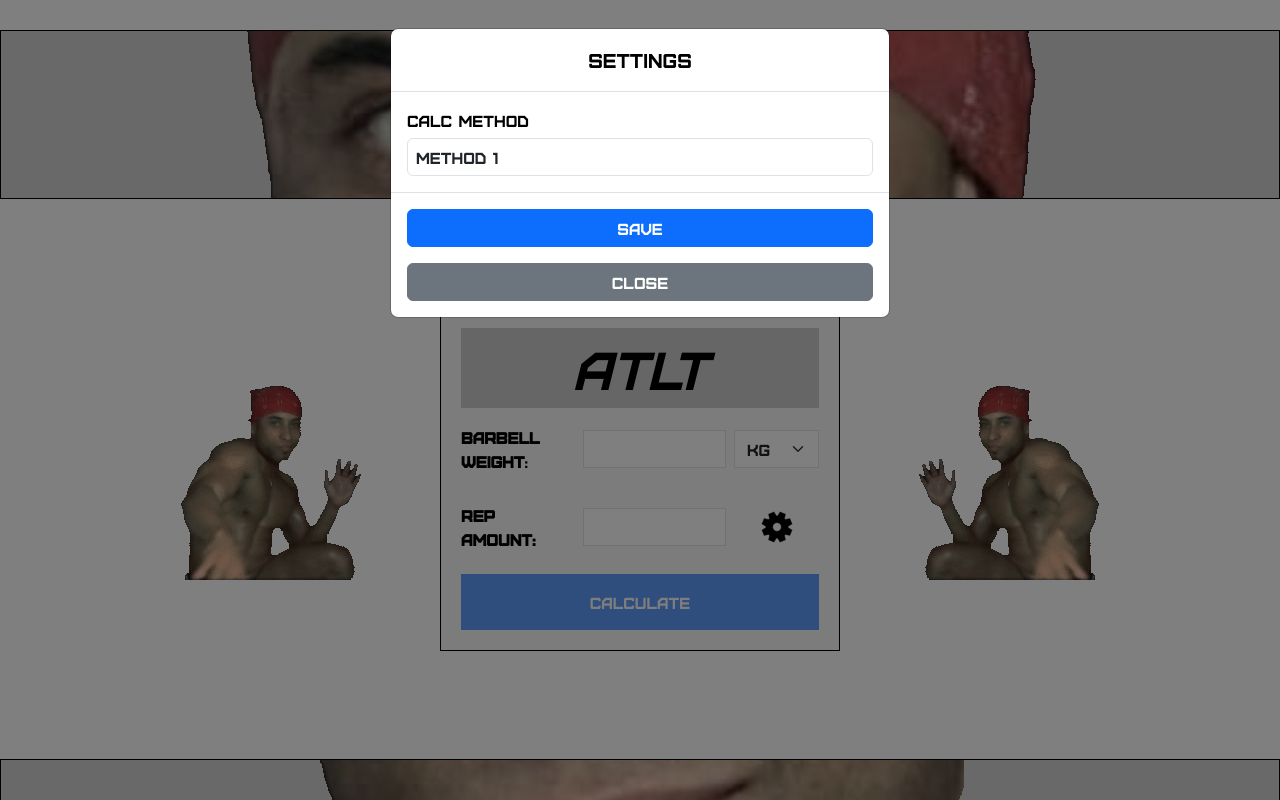
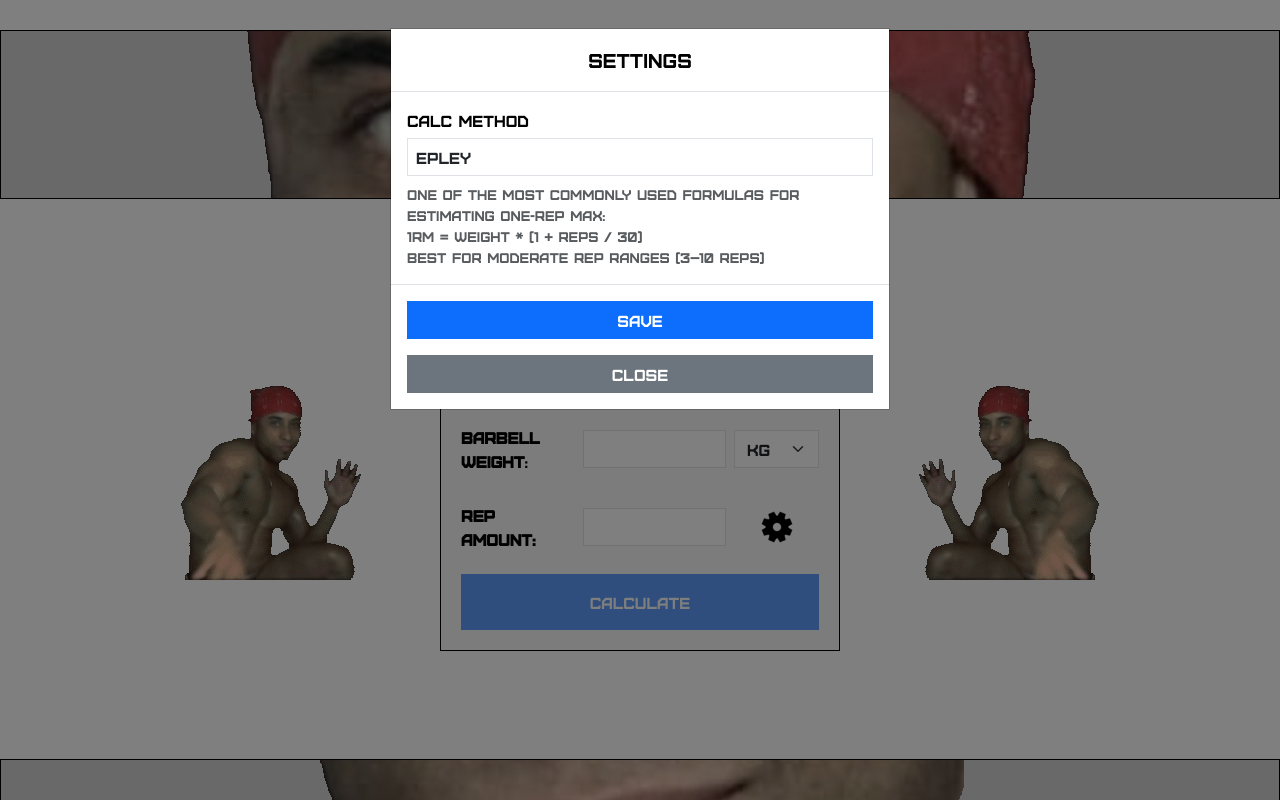
Before and after one commit to XXXRef/aTlT, a React (Vite) app in the folder code/app/: page / in a window 1280 px wide. Both pictures are taken after a click on the picture 776 px from the left and 526 px from the top of the page. Shown: the top 800 px of the page. Built offline with nearby package versions, Linux system fonts and the light colour scheme.

Commit message:
feature: Added various 1RM weight calculation methods

```diff
--- a/code/app/src/Components/App.css
+++ b/code/app/src/Components/App.css
@@ -40,3 +40,8 @@
 .modal-body label { display: block; margin-bottom: 6px; }
 .modal-body .form-control { width: 100%; padding: 6px 8px; }
 .modal-footer { display: flex; justify-content: flex-end; gap: 8px; padding: 12px; }
+/* Sharp edges for SettingsModal */
+.modal-content { border-radius: 0; }
+.modal-header { border-radius: 0; }
+.btn { border-radius: 0; }
+.form-control { border-radius: 0; }
--- a/code/app/src/Components/App.jsx
+++ b/code/app/src/Components/App.jsx
@@ -12,6 +12,8 @@ import settings from '../../settings.json'
 
 import { stubCalcMaxWeight, convertKgToLbs, convertLbsToKg } from "../utilsCalc"
 
+import {weightCalcMethods} from '../weightCalcMethods.js'
+
 
 const { rewardsInfo } = settings
 
@@ -24,7 +26,7 @@ export default function App() {
   const [unit, setUnit] = useState('KG')
   const [unitShown, setUnitShown] = useState('KG')
   const [showSettings, setShowSettings] = useState(false)
-  const [calcMethod, setCalcMethod] = useState('method 1')
+  const [calcMethod, setCalcMethod] = useState(Object.keys(weightCalcMethods)[0])
 
   const onSetCalcMethod = (i_method) => {
     setCalcMethod(i_method)
@@ -38,7 +40,7 @@ export default function App() {
     setUnitShown(units)
     // Convert input to kilograms for internal calculations if needed
     const inputKg = units === 'KG' ? w : convertLbsToKg(w)
-    const maxWeightKg = stubCalcMaxWeight(inputKg, r)
+    const maxWeightKg = stubCalcMaxWeight(inputKg, r, calcMethod)
     // result displayed in chosen unit
     const displayedResult = units === 'KG' ? Math.round(maxWeightKg) : Math.round( convertKgToLbs(maxWeightKg) )
     setResult(displayedResult)
--- a/code/app/src/Components/SettingsModal.jsx
+++ b/code/app/src/Components/SettingsModal.jsx
@@ -1,6 +1,7 @@
 import React, { useState, useEffect } from 'react'
+import weightCalcMethods from '../weightCalcMethods'
 
-export default function SettingsModal({ show, onClose, onSave, initialMethod = 'method 1' }) {
+export default function SettingsModal({ show, onClose, onSave, initialMethod = Object.keys(weightCalcMethods)[0] }) {
   const [method, setMethod] = useState(initialMethod)
 
   useEffect(() => {
@@ -34,9 +35,13 @@ export default function SettingsModal({ show, onClose, onSave, initialMethod = '
                 value={method}
                 onChange={(e) => setMethod(e.target.value)}
               >
-                <option value="method 1">method 1</option>
-                <option value="method 2">method 2</option>
+                {Object.keys(weightCalcMethods).map((methodName) => (
+                  <option key={methodName} value={methodName}>{methodName}</option>
+                ))}
               </select>
+              <small className="form-text text-muted mt-2 d-block" style={{ whiteSpace: 'pre-line' }}>
+                {weightCalcMethods[method]?.description}
+              </small>
             </div>
             <div className="modal-footer">
               <button type="button" className="btn btn-primary" onClick={handleSave}>Save</button>
--- a/code/app/src/utilsCalc.js
+++ b/code/app/src/utilsCalc.js
@@ -1,28 +1,35 @@
-const stubCalcMaxWeight = (weightKg, repsAmount) => {
+import {weightCalcMethods} from './weightCalcMethods.js'
+
+
+// 1RM calculation
+const stubCalcMaxWeight = (weight, repsAmount, calcMethod) => {
     if (0 === repsAmount) {
         return 0
     }
 
     if (1 === repsAmount) {
-        return weightKg
+        return weight
     }
 
     if (repsAmount < 0) {
         return NaN;
     }
 
-    return calcMaxWeight(weightKg, repsAmount);
+    const valMaxWeight = weightCalcMethods[calcMethod].calcFunction(weight, repsAmount);
+
+    return valMaxWeight;
 }
 
 
-const calcMaxWeight = (weightKg, repsAmount) =>
-    weightKg * (1 + repsAmount / 30)
-
-
+// Conversion
 const convertKgToLbs = (kg) => kg * 2.20462
 
 
 const convertLbsToKg = (lbs) => lbs / 2.20462
 
 
-export { stubCalcMaxWeight, convertKgToLbs, convertLbsToKg }
+export {
+    stubCalcMaxWeight,
+    convertKgToLbs,
+    convertLbsToKg,
+}
--- /dev/null
+++ b/code/app/src/weightCalcMethods.js
@@ -0,0 +1,33 @@
+const weightCalcMethods = {
+    "Epley":{
+        description: "One of the most commonly used formulas for estimating one-rep max:\n1RM = weight * (1 + reps / 30)\nBest for moderate rep ranges (3–10 reps)",
+        calcFunction: (weight, repsAmount) => weight * (1 + repsAmount / 30),
+    },
+    "Brzycki":{
+        description: "Estimates one-rep max using the formula:\n1RM = weight / (1.0278 - 0.0278 × reps)\nConsidered accurate for ≤10 reps",
+        calcFunction: (weight, repsAmount) => weight / (1.0278 - 0.0278 * repsAmount),
+    },
+    "Lander":{
+        description: "Estimates one-rep max using the formula:\n1RM = (100 × weight) / (101.3 - 2.67123 × reps)\nMore accurate for higher reps (6–10)",
+        calcFunction: (weight, repsAmount) => (100 * weight) / (101.3 - 2.67123 * repsAmount),
+    },
+    "Lombardi":{
+        description: "Estimates one-rep max using the formula:\n1RM = weight × reps^0.1\nA power-based approach that works across various rep ranges",
+        calcFunction: (weight, repsAmount) => weight * Math.pow(repsAmount, 0.1),
+    },
+    "Mayhew et al.":{
+        description: "Estimates one-rep max using the exponential formula:\n1RM = (100 × weight) / (52.2 + 41.9 × e^(-0.055 × reps))\nGood for higher reps (>10)",
+        calcFunction: (weight, repsAmount) => (100 * weight) / (52.2 + 41.9 * Math.exp(-0.055 * repsAmount)),
+    },
+    "O\"Conner":{
+        description: "Estimates one-rep max using the formula:\n1RM = weight × (1 + reps / 40)\nTends to overestimate at higher reps",
+        calcFunction: (weight, repsAmount) => weight * (1 + repsAmount / 40),
+    },
+    "Wathen":{
+        "description": "Estimates one-rep max using the formula:\n1RM = (100 × weight) / (48.8 + 53.8 × e^(-0.075 × reps))\nUses exponential function for dynamic scaling",
+        calcFunction: (weight, repsAmount) => (100 * weight) / (48.8 + 53.8 * Math.exp(-0.075 * repsAmount)),
+    },
+}
+
+export { weightCalcMethods }
+export default weightCalcMethods
```
